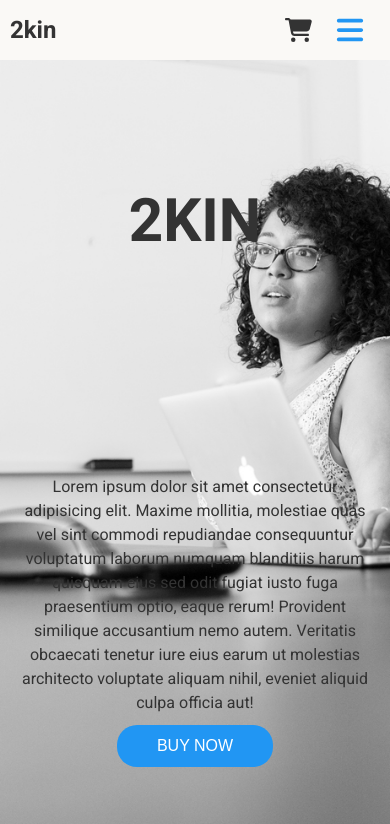
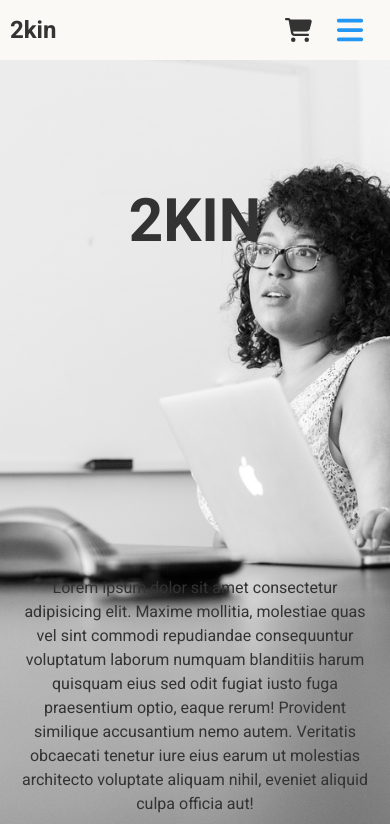
Before and after one commit to SirSicard/2KIN-Onboarding, a React (Vite) app in the folder client/: page / in a window 390 px wide. Shown: the top 824 px of the page. Built offline with nearby package versions, Linux system fonts and the light colour scheme.

Commit message:
fixed styling issue for mobile view

```diff
--- a/client/src/styles/hero-section.css
+++ b/client/src/styles/hero-section.css
@@ -96,7 +96,7 @@
 
     .hero-description {
         width: 90%;
-        padding-top: 20vh;
+        padding-top: 32vh;
     }
 
     .hero-buy button {
```
